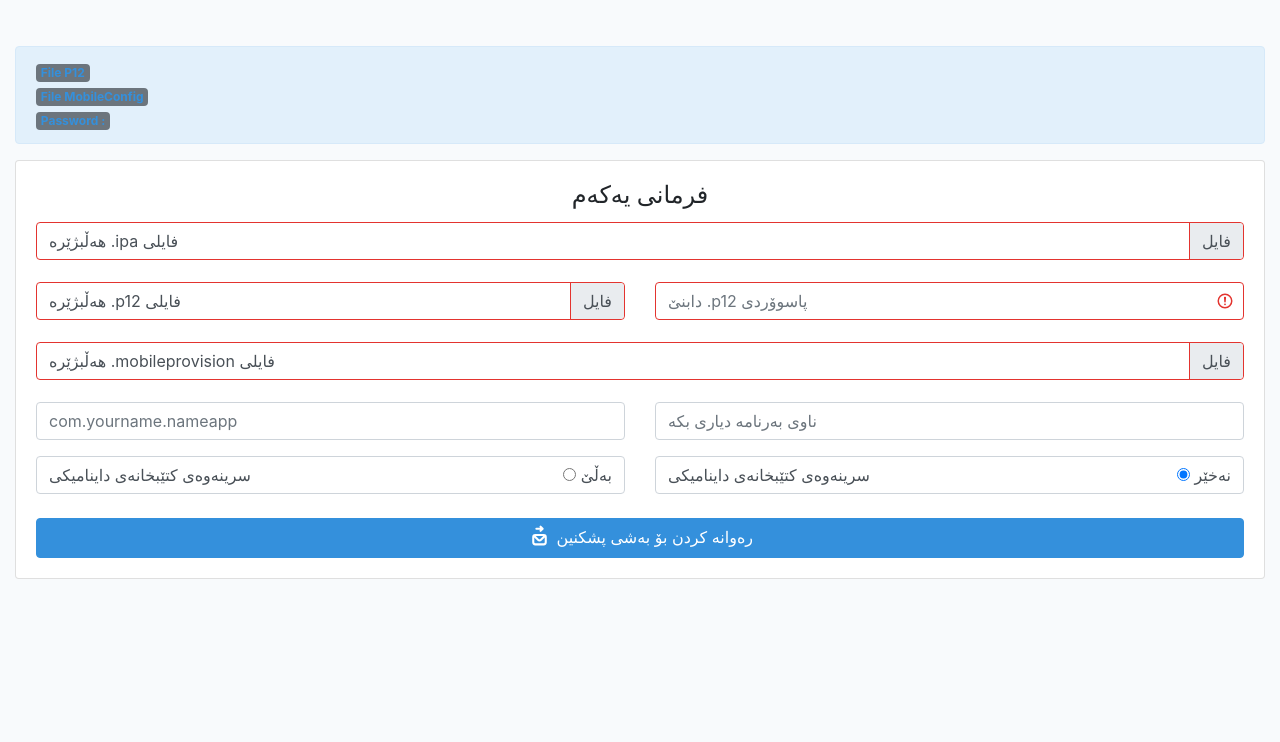
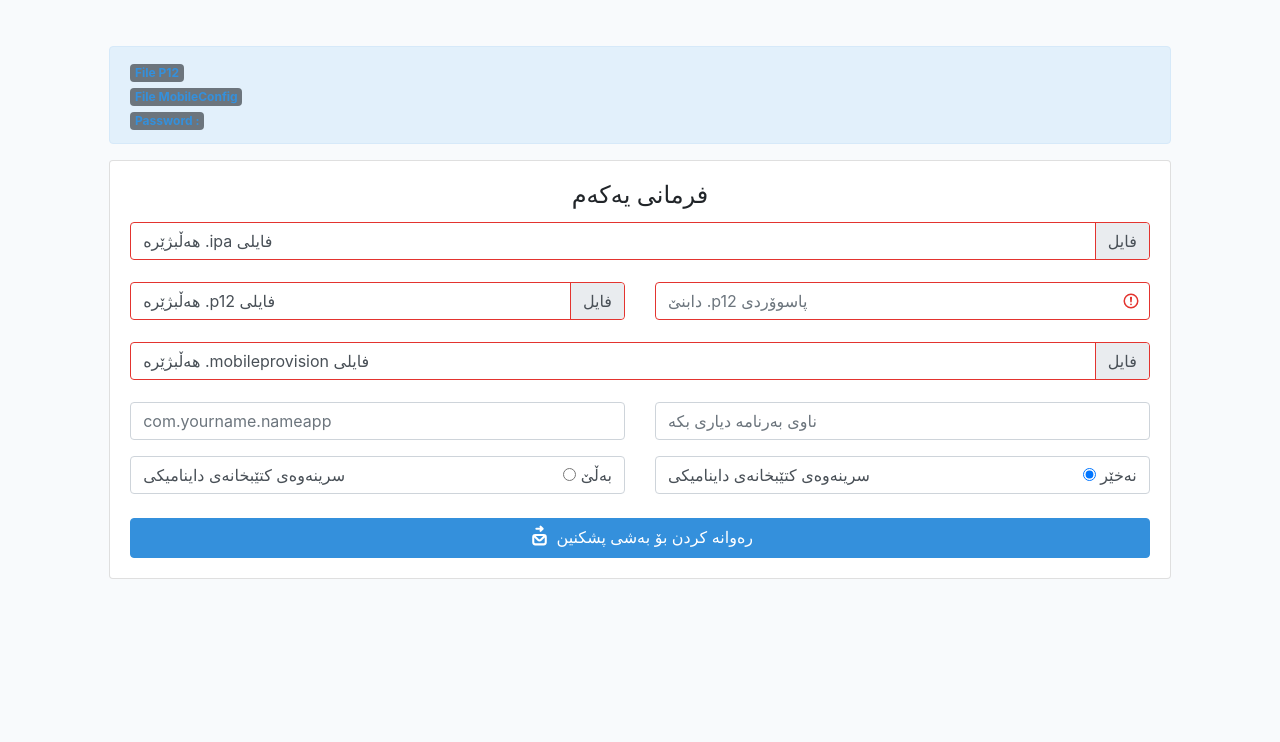
Before and after one commit to zhanyar1212/1, a plain HTML site: page index.html in a window 1280 px wide. Shown: the part 58-800 px from the top of the page. Drawn offline with Linux system fonts and the light colour scheme; a script that the page names is missing.

Commit message:
Update index.html

```diff
--- a/index.html
+++ b/index.html
@@ -30,14 +30,15 @@
 <body>
 
     <div id="app">
-        <div class="p-20 container-fluid">
+        <div class="p-0 container-fluid">
 
             <nav class="navbar navbar-dark bg-info navbar-expand-lg"><a href="#" target="_self" class="navbar-brand">Kurd_App_Store_Sign</a></nav></p>
 
-            <div class="row mt-lg-5">
-                <div class="col-lg-12 col-md-10 offset-md-20">
+            <div class="row mt-5">
+                <div class="col-sm-12 col-md-10 offset-md-1">
                     <transition name = "fade">
                         <div v-show="show" role="alert" aria-live="polite" aria-atomic="true" class="alert alert-dismissible alert-info">
+
 
                           <span class="badge badge-secondary"> <a class="link" href="">File P12</a></span>
                           <br>
@@ -51,6 +52,7 @@
 
                         </div>
                     </transition>
+
 
 
 
```
